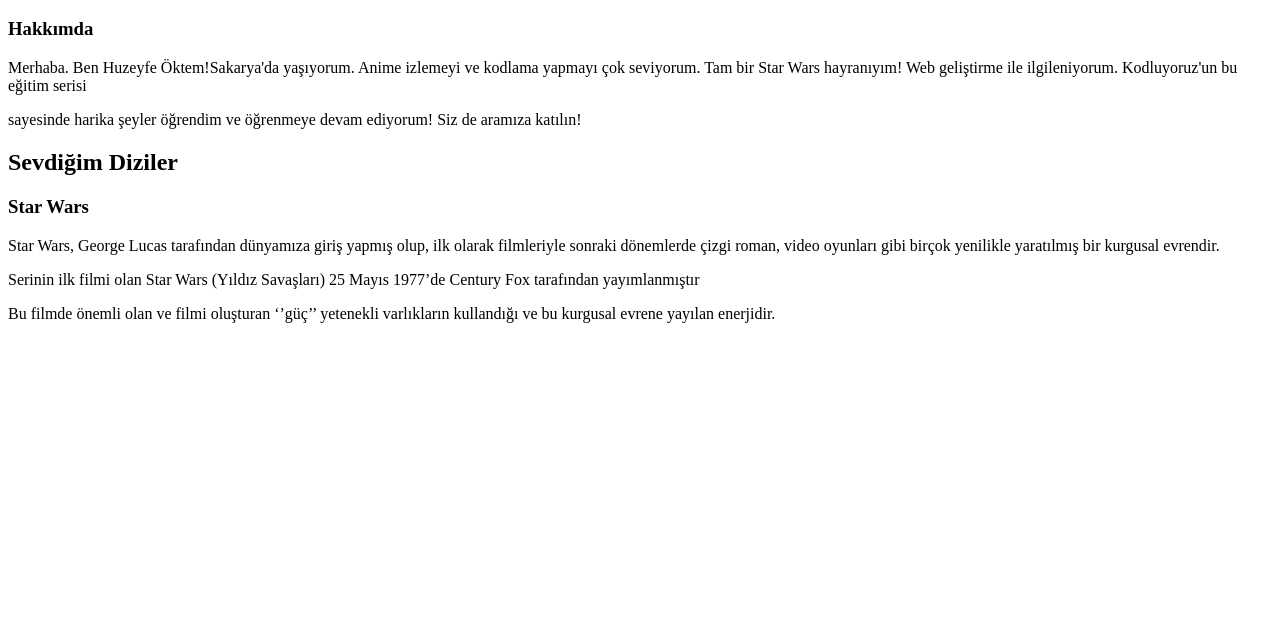
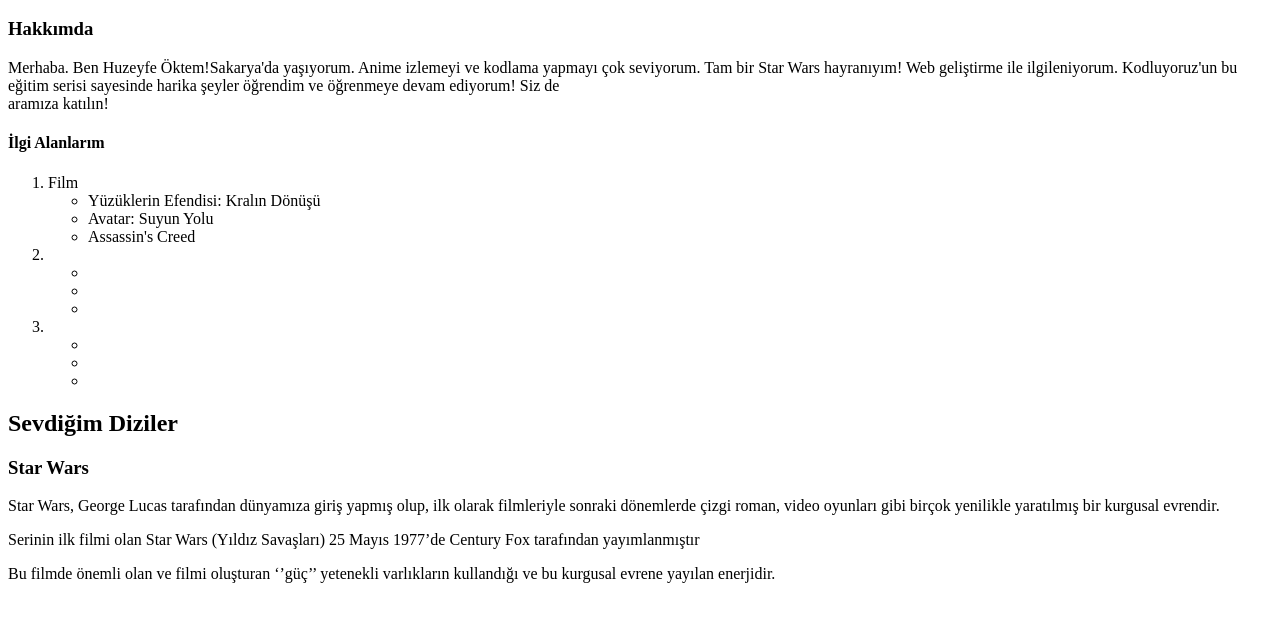
Before and after one commit to HuzeyfeOktem/kodluyoruzilkrepo, a plain HTML site: page index.html in a window 1280 px wide. Shown: the part 48-670 px from the top of the page. Drawn offline with Linux system fonts and the light colour scheme.

Commit message:
Flimler eklendi

```diff
--- a/index.html
+++ b/index.html
@@ -1,10 +1,38 @@
 <h1>Huzeyfe Öktem</h1>
 
 <h3>Hakkımda</h3>
-<!-- 3.Başlık -->
 
-<p>Merhaba. Ben Huzeyfe Öktem!Sakarya'da yaşıyorum. Anime izlemeyi ve kodlama yapmayı çok seviyorum. Tam bir Star Wars hayranıyım! Web geliştirme ile ilgileniyorum. Kodluyoruz'un bu eğitim serisi</p>
-<p>sayesinde harika şeyler öğrendim ve öğrenmeye devam ediyorum! Siz de aramıza katılın!</p>
+<p>Merhaba. Ben Huzeyfe Öktem!Sakarya'da yaşıyorum. Anime izlemeyi ve kodlama yapmayı çok seviyorum. Tam bir Star Wars hayranıyım! Web geliştirme ile ilgileniyorum. Kodluyoruz'un bu eğitim serisi sayesinde harika şeyler öğrendim ve öğrenmeye devam ediyorum! Siz de
+<br>
+aramıza katılın!
+</p>
+
+<h4>İlgi Alanlarım</h4>
+
+<ol>
+    <li>Film
+        <ul>
+            <li>Yüzüklerin Efendisi: Kralın Dönüşü</li>
+            <li>Avatar: Suyun Yolu</li>
+            <li>Assassin's Creed</li>
+        </ul>
+    </li>
+    <li>
+        <ul>
+            <li></li>
+            <li></li>
+            <li></li>
+        </ul>
+    </li>
+    <li>
+        <ul>
+            <li></li>
+            <li></li>
+            <li></li>
+        </ul>
+    </li>
+</ol>
+
 
 <h2>Sevdiğim Diziler</h2>
 <!-- 2.Başlık -->
```
